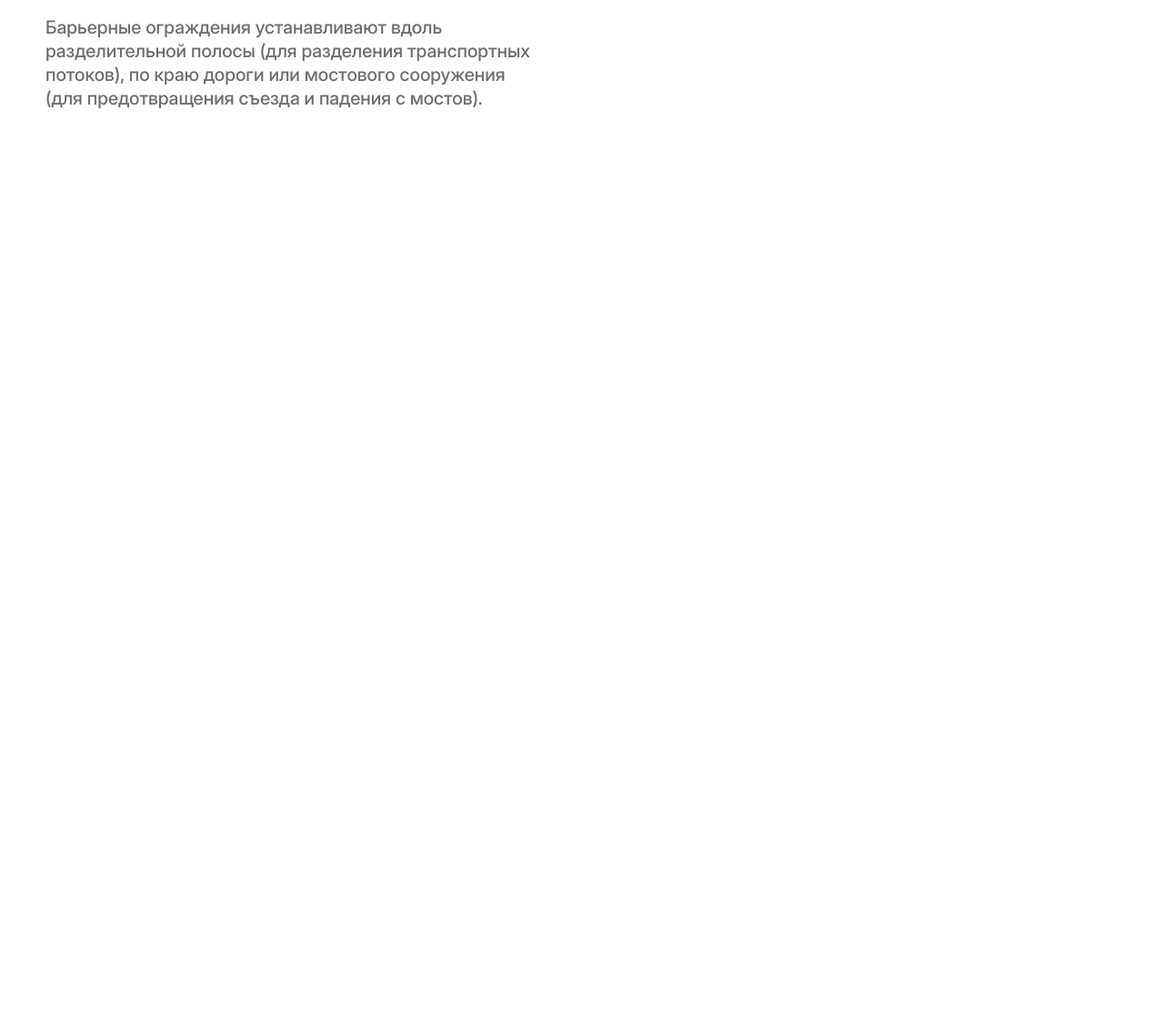
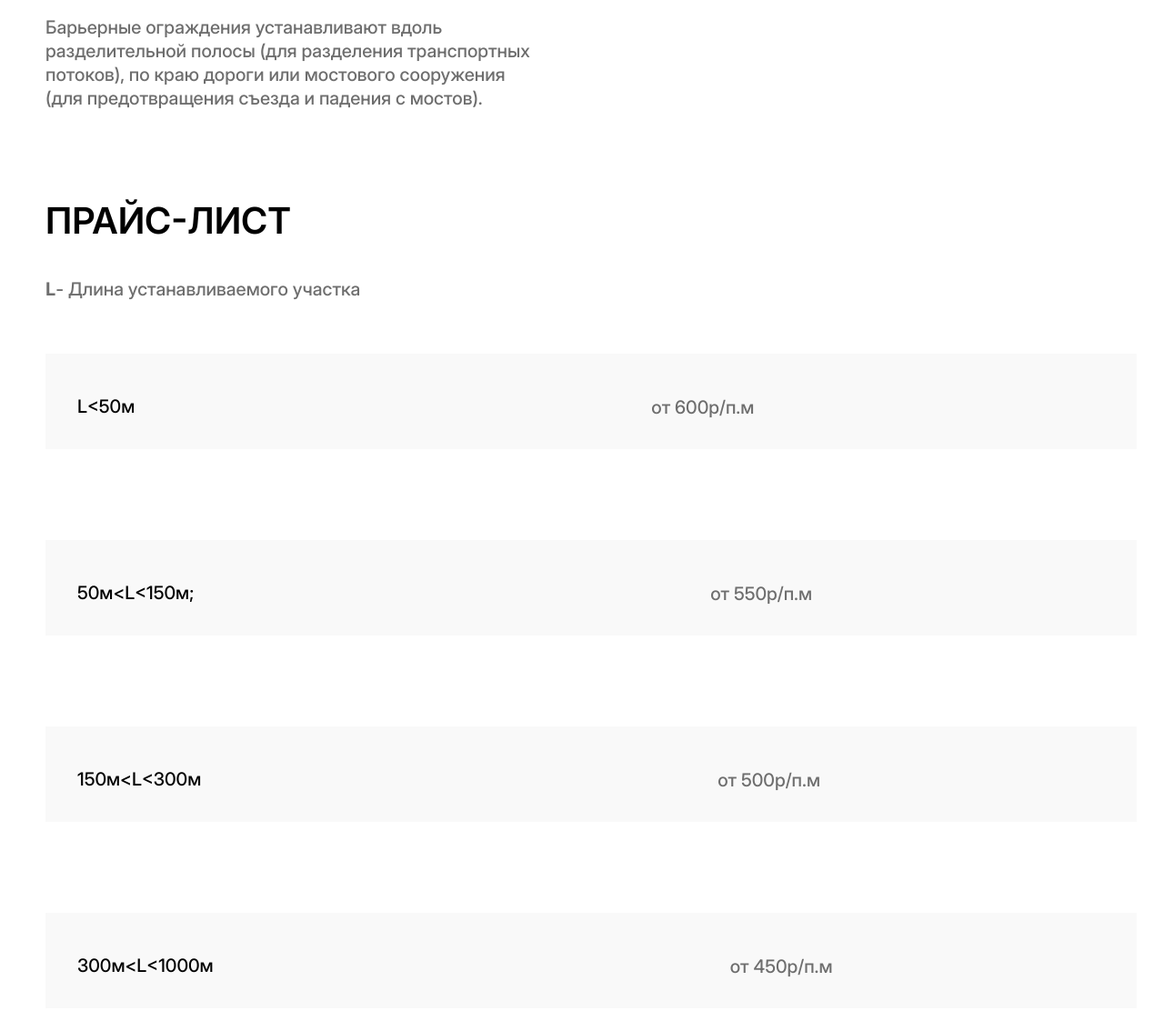
Before and after one commit to AleksandSelihov/barrier69, a plain HTML site: page index.html in a window 1280 px wide. Shown: the part 2456-3568 px from the top of the page at 91% size. Before the commit the page ends 2677 px from the top, so only its background shows below. Drawn offline with Linux system fonts and the light colour scheme.

Commit message:
new: Написал scss для секции price

```diff
--- /dev/null
+++ b/assets/css/components/_price.scss
@@ -0,0 +1,45 @@
+.price {
+    &__title {
+        font-weight: 600;
+        font-size: 40px;
+        line-height: 110%;
+        text-transform: uppercase;
+        color: #000;
+        margin-bottom: 40px;
+    }
+
+    &__text {
+        font-weight: 700;
+        font-size: 20px;
+        line-height: 130%;
+        color: #000;
+        font-weight: 500;
+        font-weight: 500;
+        color: #6e6e6e;
+        margin-bottom: 58px;
+    }
+
+    &__length {
+        font-weight: 500;
+        font-size: 20px;
+        line-height: 120%;
+        color: #000;
+        padding: 46px 35px 30px;
+    }
+
+    &__cost {
+        font-weight: 500;
+        font-size: 20px;
+        line-height: 130%;
+        color: #6e6e6e;
+        padding: 46px 33px;
+    }
+    &__item {
+        width: 1200px;
+        height: 105px;
+        background: #f9f9f9;
+        display: flex;
+        gap: 500px;
+        margin-bottom: 100px;
+    }
+}
--- a/assets/css/style.scss
+++ b/assets/css/style.scss
@@ -5,3 +5,4 @@
 @import "components/intro";
 @import "components/about";
 @import "components/works";
+@import "components/price";
--- a/index.html
+++ b/index.html
@@ -84,16 +84,16 @@
                                 <img src="assets/img/track.png" alt="Трасса" class="works__img works__img--track" />
                                 <h3 class="works__subtitle">Барьерные ограждения</h3>
                                 <p class="works__desc">
-                                    Барьерные ограждения устанавливают вдоль<br>разделительной полосы (для разделения
-                                    транспортных<br>потоков), по краю дороги или мостового сооружения<br>(для предотвращения
+                                    Барьерные ограждения устанавливают вдоль разделительной полосы (для разделения
+                                    транспортных потоков), по краю дороги или мостового сооружения (для предотвращения
                                     съезда и падения с мостов).
                                 </p>
                             </div>
                             <div class="works__bottom-right">
                                 <h3 class="works__subtitle">пешеходные ограждения</h3>
                                 <p class="works__desc">
-                                    Пешеходные ограждения устанавливаютсяв<br>местах большого скопления людей, а именно<br>
-                                    оживленных улицах городов, возле супермаркетов,<br>торговых центрах и на автомобильных
+                                    Пешеходные ограждения устанавливаютсяв местах большого скопления людей, а именно
+                                    оживленных улицах городов, возле супермаркетов,торговых центрах и на автомобильных
                                     парковках.
                                 </p>
                                 <img src="assets/img/fence.png" alt="Забор" class="works__img works__img--fence">
@@ -102,7 +102,37 @@
                     </div>
                 </div>
             </section>
-            <section class="price"></section>
+            <section class="price">
+                <div class="container">
+                    <div class="price__wrapper">
+                        <h2 class="price__title">прайс-лист</h2>
+                        <p class="price__text"><strong>L</strong>- Длина устанавливаемого участка</p>
+                        <ul class="price__list">
+                            <li class="price__item">
+                                <p class="price__length">L&lt;50м</p>
+                                <p class="price__cost">от 600р/п.м</p>
+                            </li>
+                                 <li class="price__item">
+                                <p class="price__length">50м&lt;L&lt;150м;</p>
+                                <p class="price__cost">от 550р/п.м</p>
+                            </li>
+                                 <li class="price__item">
+                                <p class="price__length">150м&lt;L&lt;300м</p>
+                                <p class="price__cost">от 500р/п.м</p>
+                            </li>
+                                 <li class="price__item">
+                                <p class="price__length">300м&lt;L&lt;1000м</p>
+                                <p class="price__cost">от 450р/п.м</p>
+                            </li>
+                                 <li class="price__item">
+                                <p class="price__length">L&gt;1000м</p>
+                                <p class="price__cost">договорная</p>
+                            </li>
+                        </ul>
+
+                    </div>
+                </div>
+            </section>
             <section class="call"></section>
         </main>
         <footer class="footer"></footer>
```
Also changed, not shown: assets/css/style.css, 1 other file.
